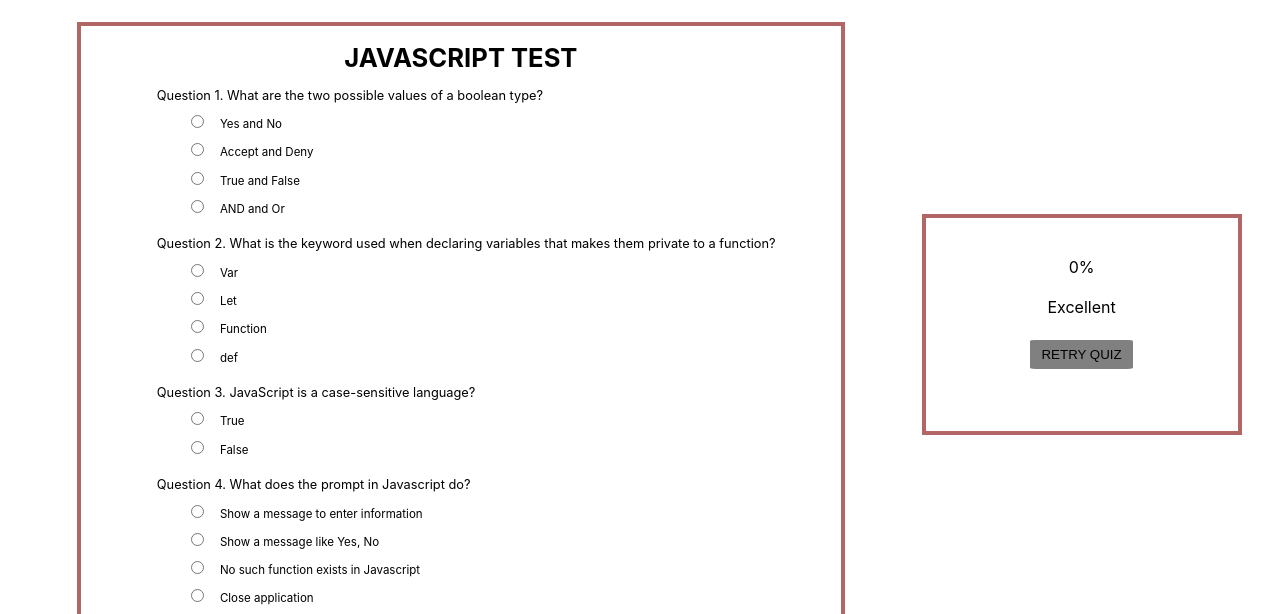
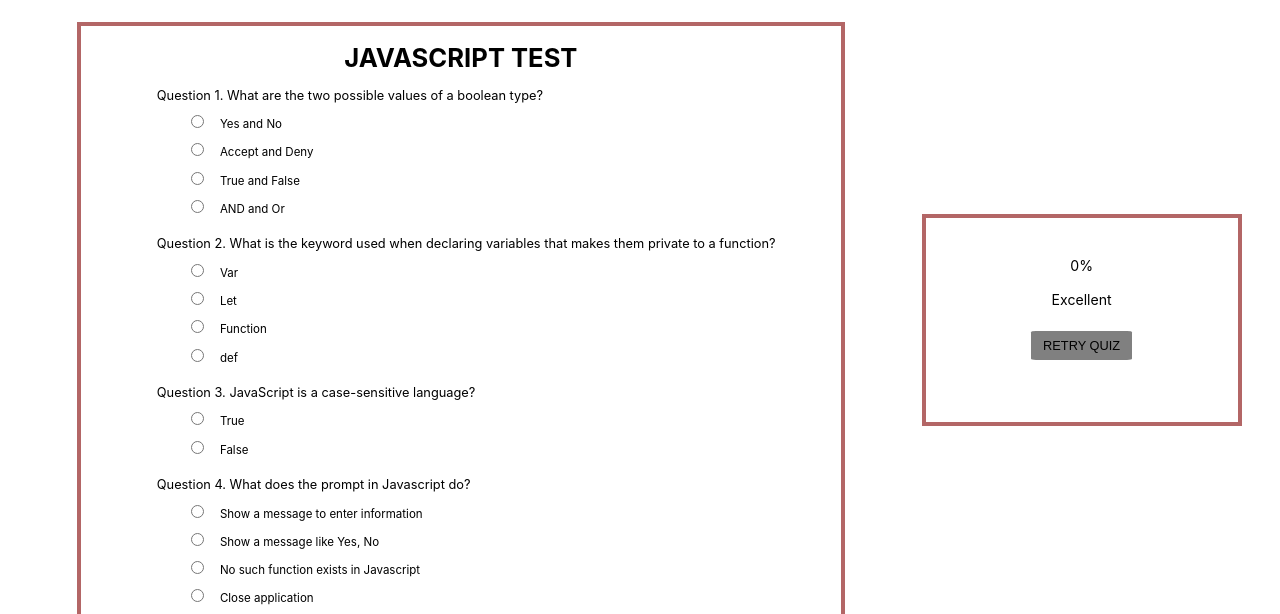
Before and after one commit to jumaBrian/quizBoard, a plain HTML site: page index.html in a window 1280 px wide. Shown: the part 186-800 px from the top of the page. Drawn offline with Linux system fonts and the light colour scheme.

Commit message:
style: Resolved font size for text in score result area

```diff
--- a/css/style.css
+++ b/css/style.css
@@ -89,11 +89,13 @@ input[type="submit"]{
     margin-top: 15%;
     margin-bottom: 60%;
     width: 25vw;
+    font-size: 1.1vw;
     text-align: center;
     padding: 3%;
     border: rgba(128, 0, 0, 0.6) 0.35vw solid;
 }
 button{
+    font-size: 1vw;
     padding: 3% 5%;
     border: none;
     border-radius: 5%;
```
